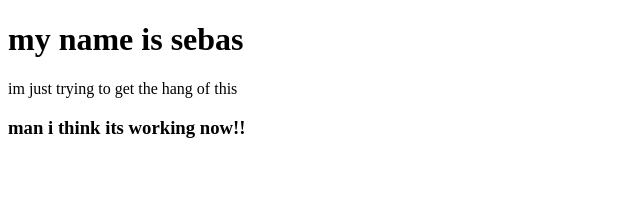
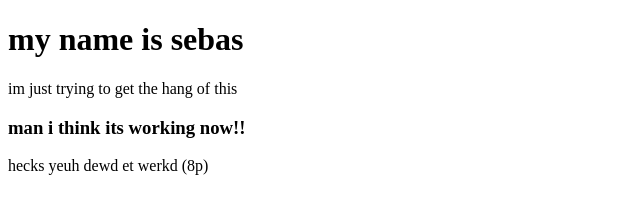
Before and after one commit to sebas-the-artist/second-attempt, a plain HTML site: page index.html in a window 1280 px wide. Shown: the whole page, without its empty margins (0-640 px from the left). Drawn offline with Linux system fonts and the light colour scheme.

Commit message:
one more just to make sure

```diff
--- a/index.html
+++ b/index.html
@@ -9,5 +9,6 @@
     <h1>my name is sebas</h1>
     <p>im just trying to get the hang of this</p>
     <h3>man i think its working now!!</h3>
+    <p>hecks yeuh dewd et werkd (8p)</p>
   </body>
 </html>
```
